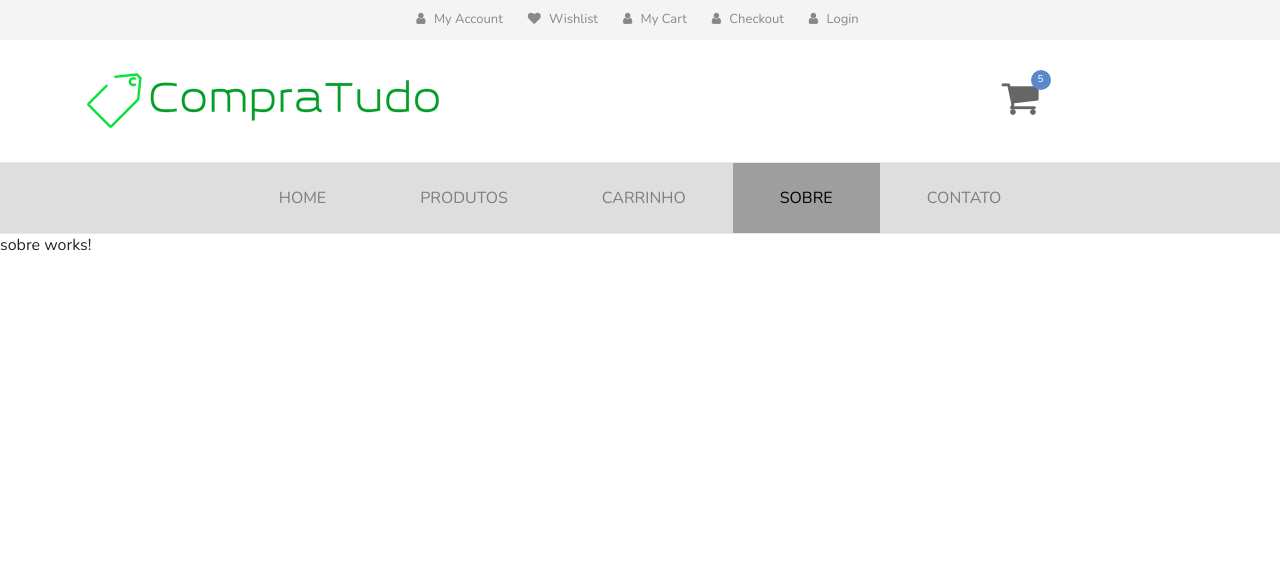
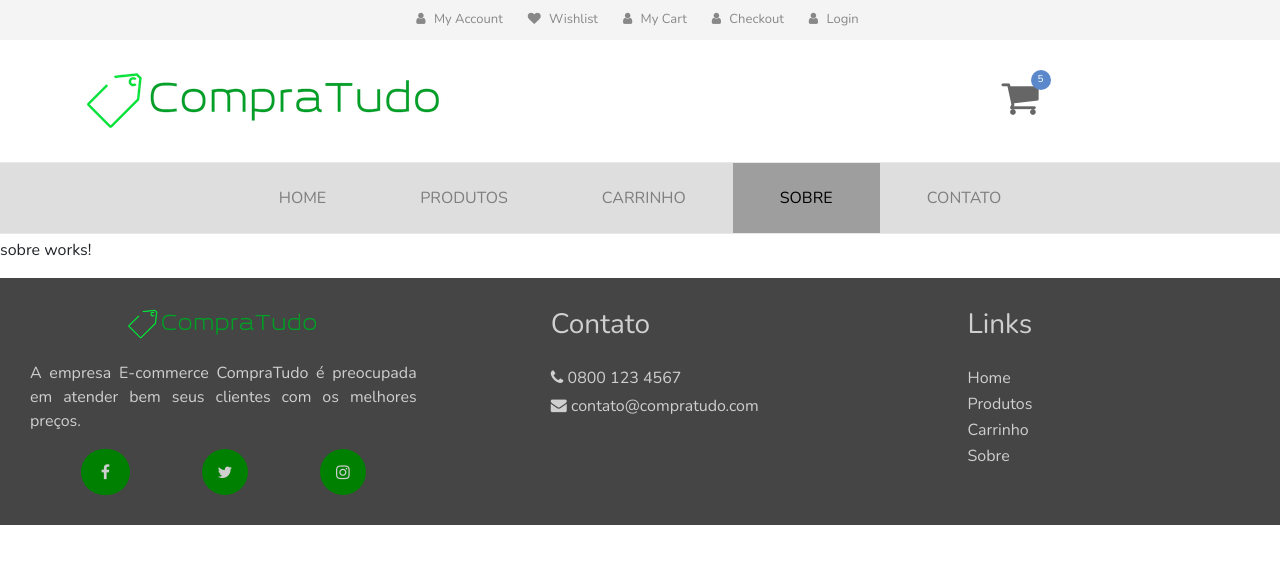
Before and after one commit to lucascunha93/CompraTudo, an Angular app: page /sobre in a window 1280 px wide. Shown: the top 564 px of the page. Built offline with nearby package versions, Linux system fonts and the light colour scheme; what angular-font-awesome would draw is missing.

Commit message:
Criado componente footer

```diff
--- a/src/app/app.component.html
+++ b/src/app/app.component.html
@@ -1,5 +1,4 @@
 <ct-header></ct-header>
-
 <ct-nav></ct-nav>
-
 <router-outlet></router-outlet>
+<ct-footer></ct-footer>
--- a/src/app/app.module.ts
+++ b/src/app/app.module.ts
@@ -8,13 +8,14 @@ import { ROUTES } from './app.routes';
 import { AppComponent } from './app.component';
 import { HeaderComponent } from './paginas/header/header.component';
 import { NavComponent } from './paginas/nav/nav.component';
+import { FooterComponent } from './paginas/footer/footer.component';
+import { HomeComponent } from './paginas/home/home.component';
 import { CarouselComponent } from './paginas/home/carousel/carousel.component';
 import { OfertasComponent } from './paginas/home/ofertas/ofertas.component';
 import { ContatoComponent } from './paginas/contato/contato/contato.component';
 import { ProdutosComponent } from './paginas/produtos/produtos.component';
 import { CarrinhoComponent } from './paginas/carrinho/carrinho/carrinho.component';
 import { SobreComponent } from './paginas/sobre/sobre/sobre.component';
-import { HomeComponent } from './paginas/home/home.component';
 import { ProdutoComponent } from './paginas/produtos/produto/produto.component';
 
 import { ProdutosService } from './services/produtos/produtos.service';
@@ -33,6 +34,7 @@ import { HttpClientModule } from '@angular/common/http';
     SobreComponent,
     HomeComponent,
     ProdutoComponent,
+    FooterComponent,
   ],
   imports: [
     BrowserModule,
--- /dev/null
+++ b/src/app/paginas/footer/footer.component.css
@@ -0,0 +1,71 @@
+.footer-area {
+    background-color: rgba(0, 0, 0, 0.728);
+    color: rgb(207, 207, 207);
+    padding: 30px;
+}
+
+.loja-footer {
+    display: flex;
+    flex-direction: column;
+    align-items: center;
+}
+
+.img-footer {
+    width: 50%;
+    padding-bottom: 20px;
+}
+
+.descricao-loja-footer {
+    text-align: justify;
+}
+
+.redes-sociais-footer {
+    display: flex;
+    flex-direction: row;
+    flex-wrap: wrap;
+    justify-content: space-around;
+    flex: none;
+}
+
+.rede-sociais-area {
+    background-color: green;
+    color: rgb(207, 207, 207);
+    border-radius: 40px;
+    display: flex;
+    align-items: center;
+    justify-content: center;
+    transition: all 1s ease;
+    padding: 15px 16px;
+}
+
+.rede-sociais-area-facebook {
+    padding: 15px 20px;
+}
+
+.rede-sociais-area:hover {
+    background-color: rgb(0, 192, 0);
+    color: rgb(0, 0, 0);
+}
+
+.info-footer {
+    display: flex;
+    flex-direction: column;
+    align-items: flex-start;
+}
+
+.info-footer > h3 {
+    padding-bottom: 15px;
+}
+
+.info-footer > p {
+    margin: 2px 0;
+}
+
+.info-footer > a {
+    transition: color 1s ease;
+    padding: 2px 0 0 0;
+}
+
+.info-footer > a:hover {
+    border-bottom: 1px solid green;
+}
--- /dev/null
+++ b/src/app/paginas/footer/footer.component.html
@@ -0,0 +1,42 @@
+<footer>
+  <div class="footer-area">
+    <div class="row">
+      <div class="col-md-4 loja-footer">
+        <img src="assets\img\logo.png" alt="Logo" class="img-footer">
+        <div class="descricao-loja-footer">
+          <p>A empresa E-commerce CompraTudo é preocupada em atender bem seus clientes com os melhores preços.</p>
+        </div>
+        <div class="col-md-12 redes-sociais-footer">
+          <a href="https:/www.facebook.com" target="_blank">
+            <div class="rede-sociais-area rede-sociais-area-facebook">
+              <i class="fa fa-facebook-f"></i>
+            </div>
+          </a>
+          <a href="https:/www.twitter.com" target="_blank">
+            <div class="rede-sociais-area">
+              <i class="fa fa-twitter"></i>
+            </div>
+          </a>
+          <a href="https:/www.instagram.com" target="_blank">
+            <div class="rede-sociais-area">
+              <i class="fa fa-instagram"></i>
+            </div>
+          </a>
+        </div>
+      </div>
+      <div class="col md-1"></div>
+      <div class="col-md-4 col-md-offset-1 info-footer">
+        <h3>Contato</h3>
+        <p> <i class="fa fa-phone"></i> 0800 123 4567</p>
+        <p> <i class="fa fa-envelope"></i> contato@compratudo.com </p>
+      </div>
+      <div class="col-md-3 info-footer">
+        <h3>Links</h3>
+        <a href="">Home</a>
+        <a href="Produtos">Produtos</a>
+        <a href="Carrinho">Carrinho</a>
+        <a href="Sobre">Sobre</a>
+      </div>
+    </div>
+  </div>
+</footer>
--- /dev/null
+++ b/src/app/paginas/footer/footer.component.ts
@@ -0,0 +1,15 @@
+import { Component, OnInit } from '@angular/core';
+
+@Component({
+  selector: 'ct-footer',
+  templateUrl: './footer.component.html',
+  styleUrls: ['./footer.component.css']
+})
+export class FooterComponent implements OnInit {
+
+  constructor() { }
+
+  ngOnInit() {
+  }
+
+}
--- a/src/app/paginas/home/carousel/carousel.component.css
+++ b/src/app/paginas/home/carousel/carousel.component.css
@@ -1,6 +1,6 @@
 .carousel-img {
     min-height: 150px;
-    width: 90%;
+    width: 100%;
     min-width: 300px;
 }
 
--- a/src/app/paginas/home/ofertas/ofertas.component.css
+++ b/src/app/paginas/home/ofertas/ofertas.component.css
@@ -1,6 +1,13 @@
 .ofertas-area {
   padding: 3em 4em;
   margin: 0 auto;
+}
+
+.ofertas-area > div > .titulo-padding {
+  display: table;
+  padding: 0 20px 5px 0;
+  margin-bottom: 40px;
+  border-bottom: 2px solid green;
 }
 
 .produto-area {
--- a/src/app/paginas/home/ofertas/ofertas.component.html
+++ b/src/app/paginas/home/ofertas/ofertas.component.html
@@ -1,8 +1,10 @@
 <div class="col-md-12 ofertas-area">
-  <h2 class="titulo-padding">Ofertas para você</h2>
+  <div>
+    <h2 class="titulo-padding">Ofertas para você</h2>
+  </div>
   <div class="row">
     <div *ngFor="let prod of ofertas" class="col-md-4 produto-area">
-      <ct-produto [produto]="prod" ></ct-produto>
+      <ct-produto [produto]="prod"></ct-produto>
     </div>
   </div>
 </div>
--- a/src/app/paginas/nav/nav.component.css
+++ b/src/app/paginas/nav/nav.component.css
@@ -3,6 +3,7 @@
     width: 100%;
     height: 70px;
     background-color: rgba(162, 162, 162, 0.349);
+    margin-bottom: 5px;
 }
 
 .nav-content {
--- a/src/styles.css
+++ b/src/styles.css
@@ -9,7 +9,7 @@ body {
 
 
 a {
-    color: white;
+    color: rgb(207, 207, 207);
 }
 
 a:link {
@@ -19,7 +19,7 @@ a:link {
 
 a:hover
 {
-     color:#00A0C6;
+     color:rgb(1, 231, 131);
      text-decoration:none;
      cursor:pointer;
 }
```
Also changed, not shown: 1 other file (tests, documents, lock files or other folders).
